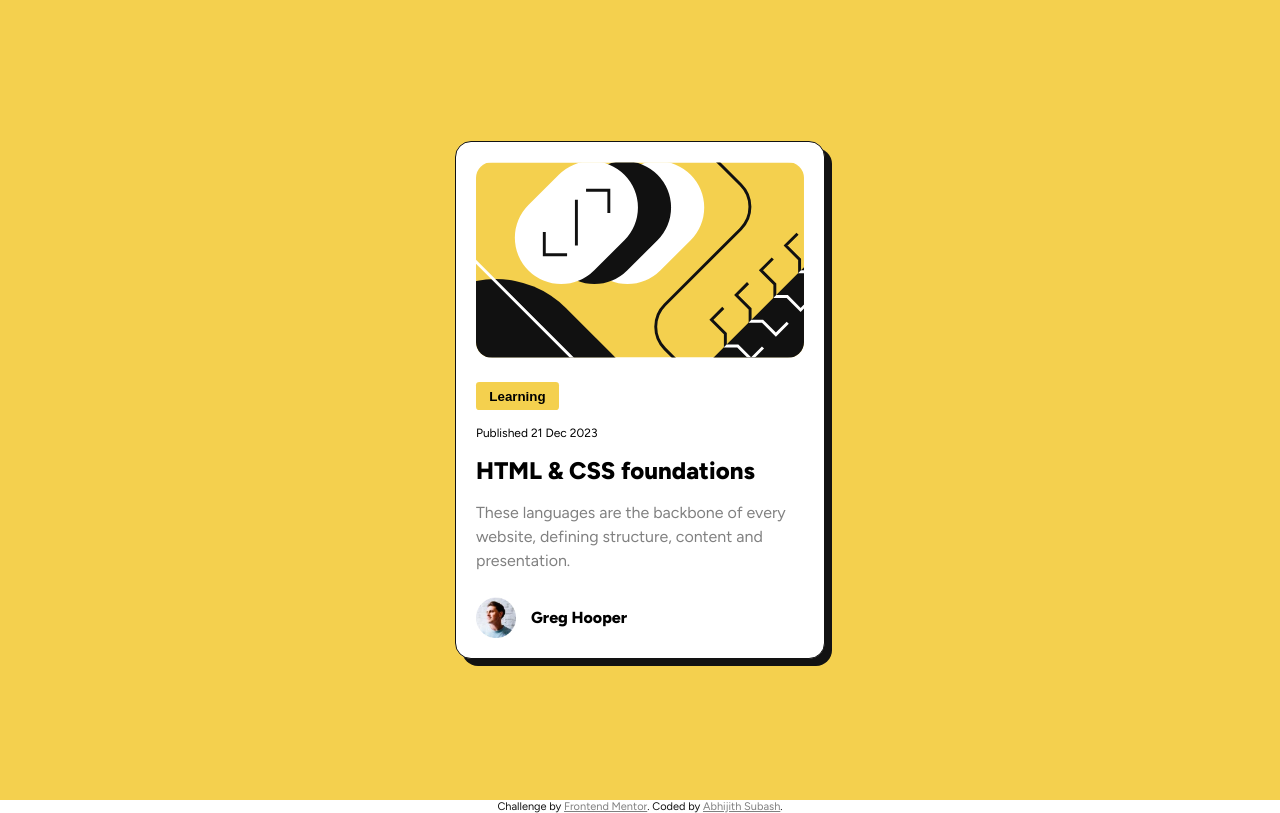
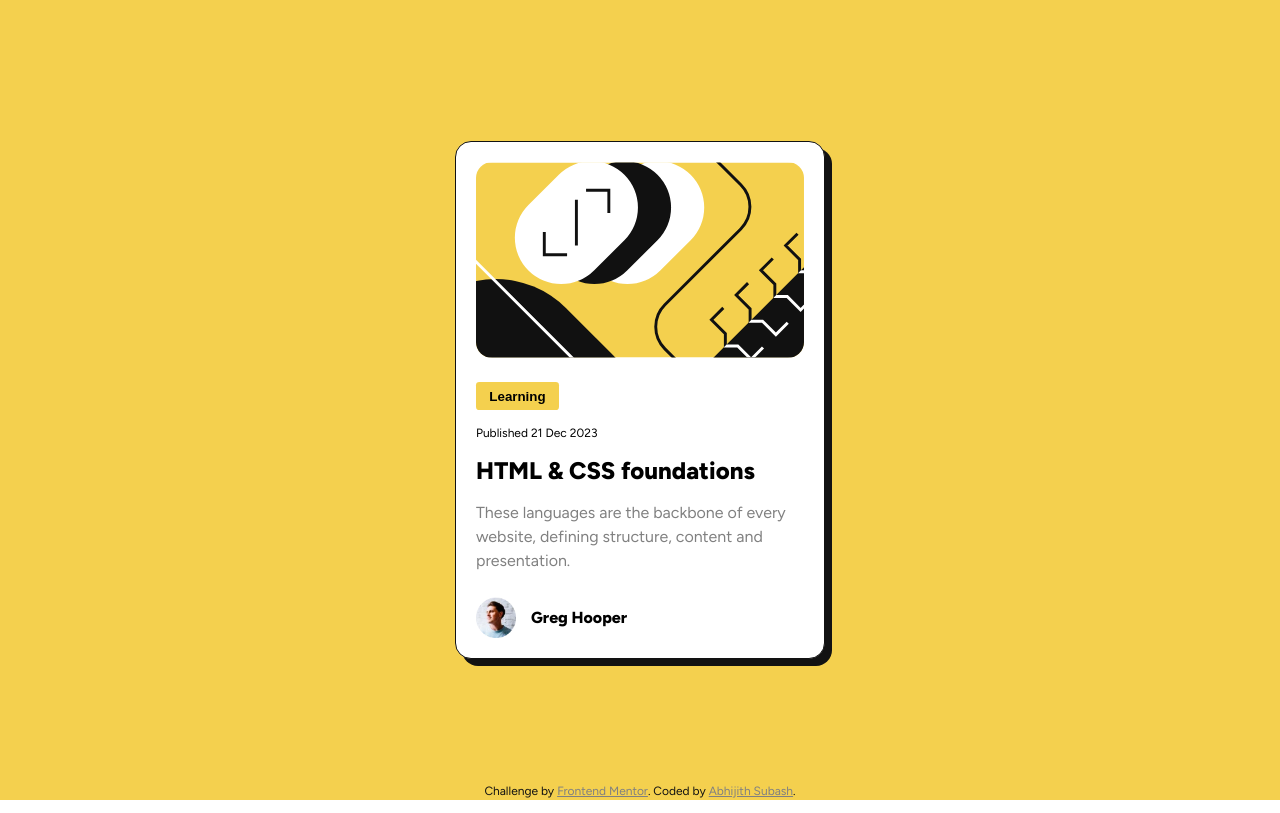
Before and after one commit to abhijith-07/blog-preview-card, a plain HTML site: page index.html in a window 1280 px wide. Drawn offline with Linux system fonts and the light colour scheme.

Commit message:
style: styled the attribution

```diff
--- a/style.css
+++ b/style.css
@@ -92,10 +92,10 @@ body {
 
 .attribution {
     display: block;
-    bottom: 1rem;
-    font-size: 11px;
+    font-size: .75rem;
     text-align: center;
     color: var(--black);
+    margin-top: -1rem;
 }
 
 .attribution a {
@@ -136,4 +136,8 @@ body {
     .author .name {
         font-size: .75rem;
     }
+
+    .attribution {
+        font-size: .5rem;
+    }
 }
```
